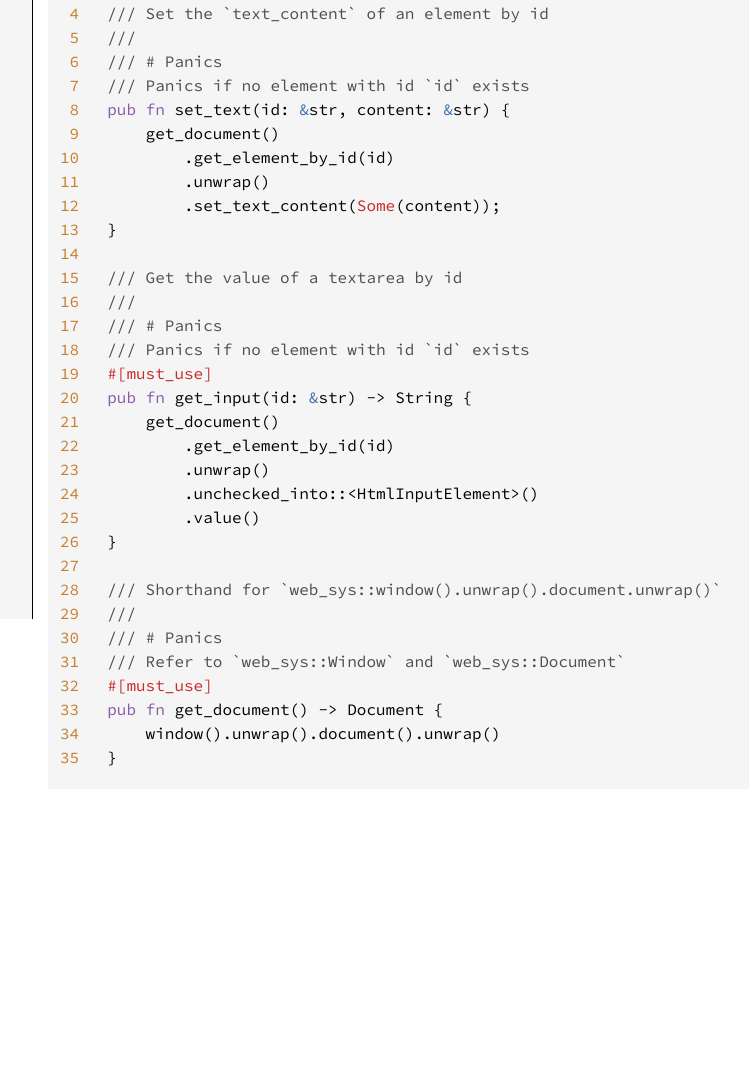
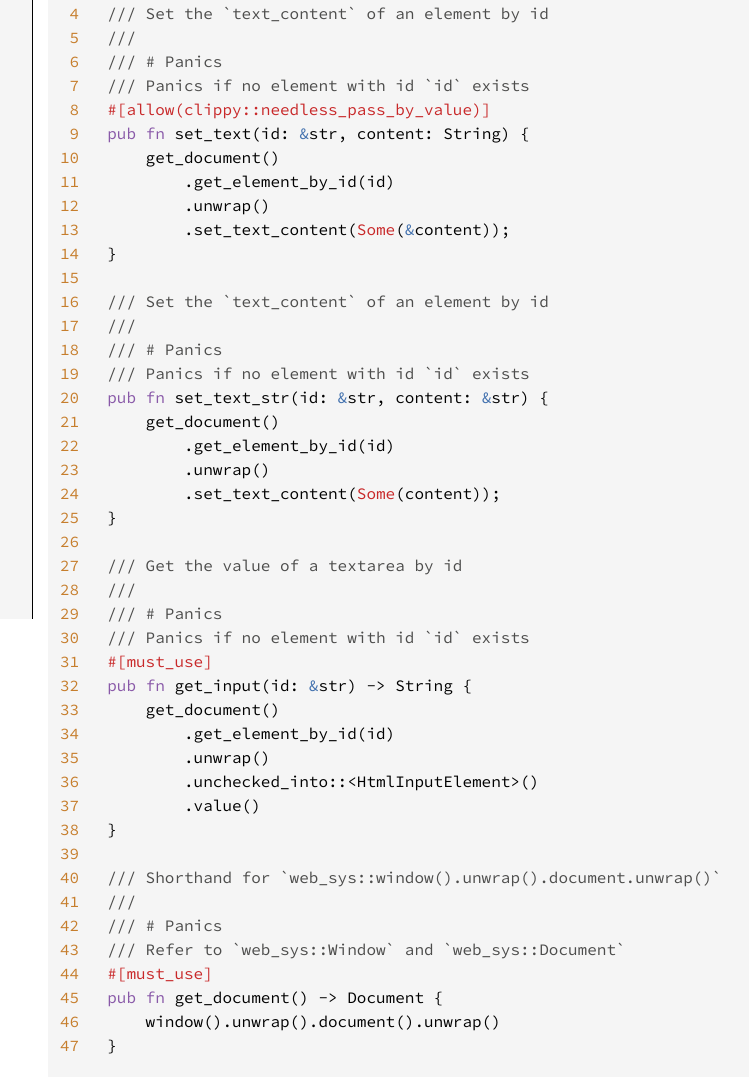
Before and after one commit to Trevrosa/aihk-prototype-1, a plain HTML site: page doc/src/frontend/lib.rs.html in a window 1280 px wide. Shown: the part 181-1273 px from the top of the page, without its empty margins (17-766 px from the left). Before the commit the page ends 985 px from the top, so only its background shows below. Drawn offline with Linux system fonts and the light colour scheme.

Commit message:
Change docs

```diff
--- a/doc/frontend/sidebar-items.js
+++ b/doc/frontend/sidebar-items.js
@@ -1 +1 @@
-window.SIDEBAR_ITEMS = {"fn":["get_document","get_input","set_text"]};
+window.SIDEBAR_ITEMS = {"fn":["get_document","get_input","set_text","set_text_str"]};
--- a/doc/src/frontend/lib.rs.html
+++ b/doc/src/frontend/lib.rs.html
@@ -33,6 +33,18 @@
 <a href="#33" id="33">33</a>
 <a href="#34" id="34">34</a>
 <a href="#35" id="35">35</a>
+<a href="#36" id="36">36</a>
+<a href="#37" id="37">37</a>
+<a href="#38" id="38">38</a>
+<a href="#39" id="39">39</a>
+<a href="#40" id="40">40</a>
+<a href="#41" id="41">41</a>
+<a href="#42" id="42">42</a>
+<a href="#43" id="43">43</a>
+<a href="#44" id="44">44</a>
+<a href="#45" id="45">45</a>
+<a href="#46" id="46">46</a>
+<a href="#47" id="47">47</a>
 </pre></div><pre class="rust"><code><span class="kw">use </span>wasm_bindgen::JsCast;
 <span class="kw">use </span>web_sys::{window, Document, HtmlInputElement};
 
@@ -40,7 +52,19 @@
 ///
 /// # Panics
 /// Panics if no element with id `id` exists
-</span><span class="kw">pub fn </span>set_text(id: <span class="kw-2">&amp;</span>str, content: <span class="kw-2">&amp;</span>str) {
+</span><span class="attr">#[allow(clippy::needless_pass_by_value)]
+</span><span class="kw">pub fn </span>set_text(id: <span class="kw-2">&amp;</span>str, content: String) {
+    get_document()
+        .get_element_by_id(id)
+        .unwrap()
+        .set_text_content(<span class="prelude-val">Some</span>(<span class="kw-2">&amp;</span>content));
+}
+
+<span class="doccomment">/// Set the `text_content` of an element by id
+///
+/// # Panics
+/// Panics if no element with id `id` exists
+</span><span class="kw">pub fn </span>set_text_str(id: <span class="kw-2">&amp;</span>str, content: <span class="kw-2">&amp;</span>str) {
     get_document()
         .get_element_by_id(id)
         .unwrap()
```
Also changed, not shown: doc/frontend/all.html (+1 -1 lines), doc/frontend/fn.get_document.html (+1 -1 lines), doc/frontend/fn.get_input.html (+1 -1 lines), doc/frontend/fn.set_text.html (+1 -1 lines), doc/frontend/fn.set_text_str.html (added, +4 -0 lines), doc/frontend/index.html (+1 -1 lines), doc/server/fn.verify_auth.html (+2 -2 lines), doc/server/index.html (+1 -1 lines), doc/src/server/lib.rs.html (+1 -1 lines), doc/search-index.js, doc/src/common/lib.rs.html (line endings or trailing spaces).
